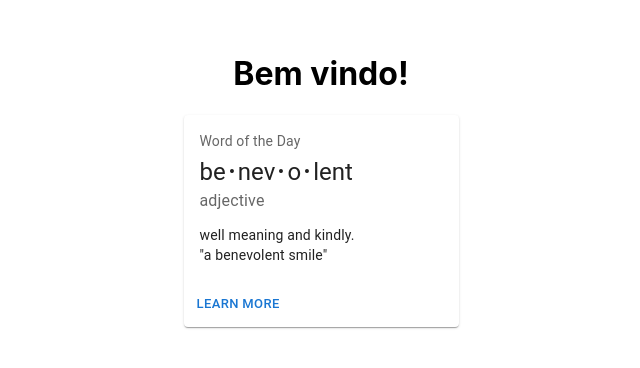
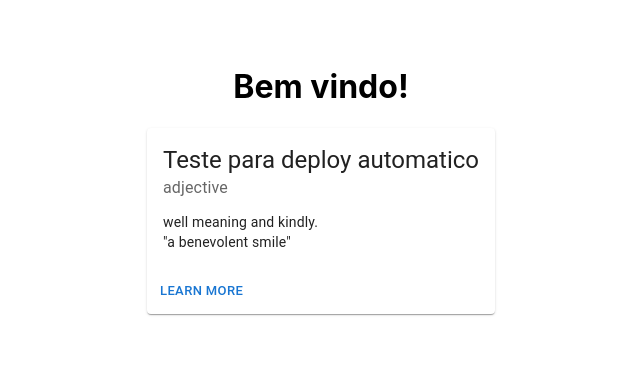
Before and after one commit to FilipeFilpe/gama-coders-frontend, a Next.js app: page / in a window 1280 px wide. Shown: the part 220-588 px from the top of the page, without its empty margins (319-959 px from the left). Built offline with nearby package versions, Linux system fonts and the light colour scheme.

Commit message:
Teste para deploy

```diff
--- a/src/components/Card.tsx
+++ b/src/components/Card.tsx
@@ -9,15 +9,15 @@ const bull = (
     </Box>
 );
 
-export default function BasicCard() {
+interface CardProps {
+    title: string
+}
+export default function BasicCard(props: CardProps) {
     return (
         <Card sx={{ minWidth: 275 }}>
             <CardContent>
-                <Typography sx={{ fontSize: 14 }} color="text.secondary" gutterBottom>
-                    Word of the Day
-                </Typography>
                 <Typography variant="h5" component="div">
-                    be{bull}nev{bull}o{bull}lent
+                    { props.title }
                 </Typography>
                 <Typography sx={{ mb: 1.5 }} color="text.secondary">
                     adjective
--- a/src/pages/index.tsx
+++ b/src/pages/index.tsx
@@ -13,7 +13,7 @@ const Home: NextPage = () => {
       </Head>
 
       <h1>Bem vindo!</h1>
-      <Card />
+      <Card title={"Teste para deploy automatico"} />
     </div>
   )
 }
```
